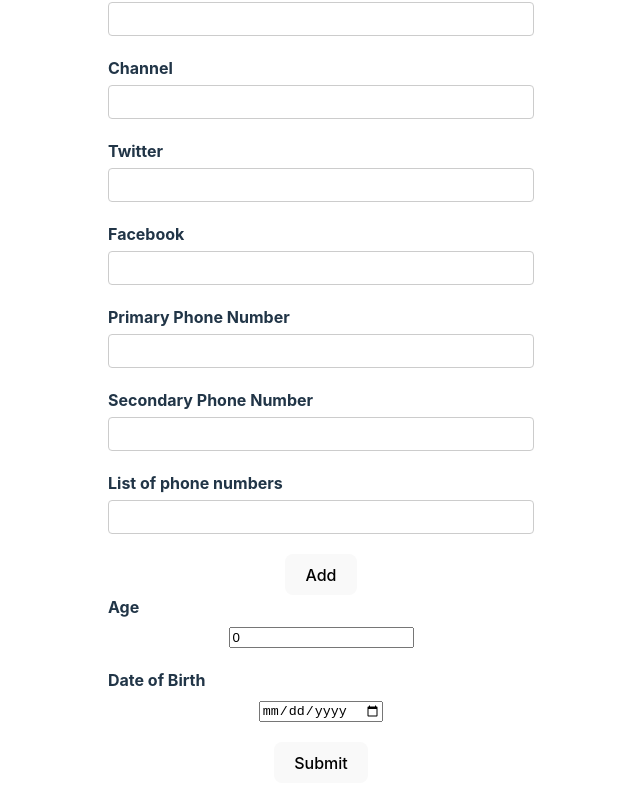
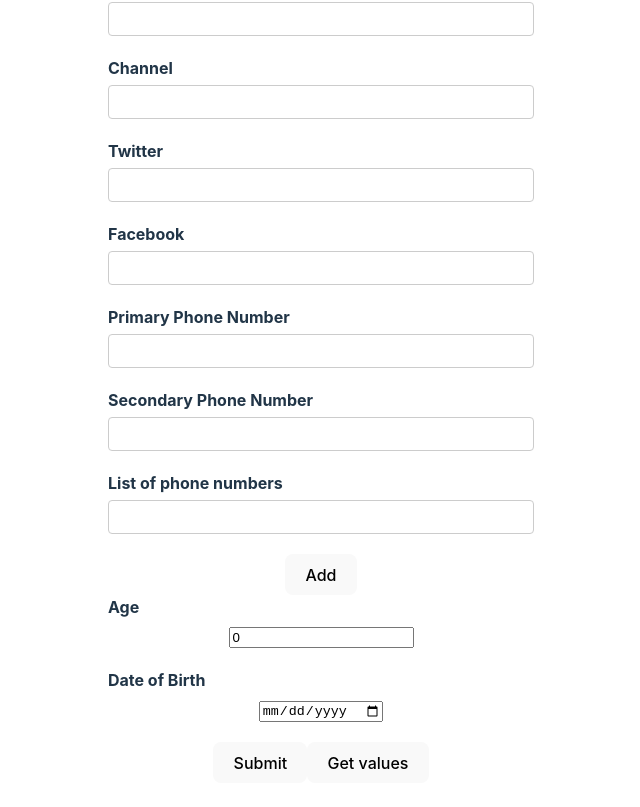
Before and after one commit to nipunagarwal4235/rhf, a React (Vite) app: page / in a window 1280 px wide. Shown: the part 267-1074 px from the top of the page, without its empty margins (319-959 px from the left). Built offline with nearby package versions, Linux system fonts and the light colour scheme.

Commit message:
get field values

```diff
--- a/src/components/YoutubeForm.tsx
+++ b/src/components/YoutubeForm.tsx
@@ -34,7 +34,7 @@
       dob: new Date(),
     },
   });
-  const { register, control, handleSubmit, formState, watch } = form;
+  const { register, control, handleSubmit, formState, watch, getValues } = form;
   const { errors } = formState;
 
   const { fields, append, remove } = useFieldArray({
@@ -44,6 +44,10 @@
 
   const onSubmit = (data: FormData) => {
     console.log(data);
+  };
+
+  const handleGetValues = () => {
+    console.log(getValues());
   };
 
   useEffect(() => {
@@ -197,6 +201,9 @@
         </div>
 
         <button>Submit</button>
+        <button type="button" onClick={handleGetValues}>
+          Get values
+        </button>
       </form>
       <DevTool control={control} />
     </div>
```
